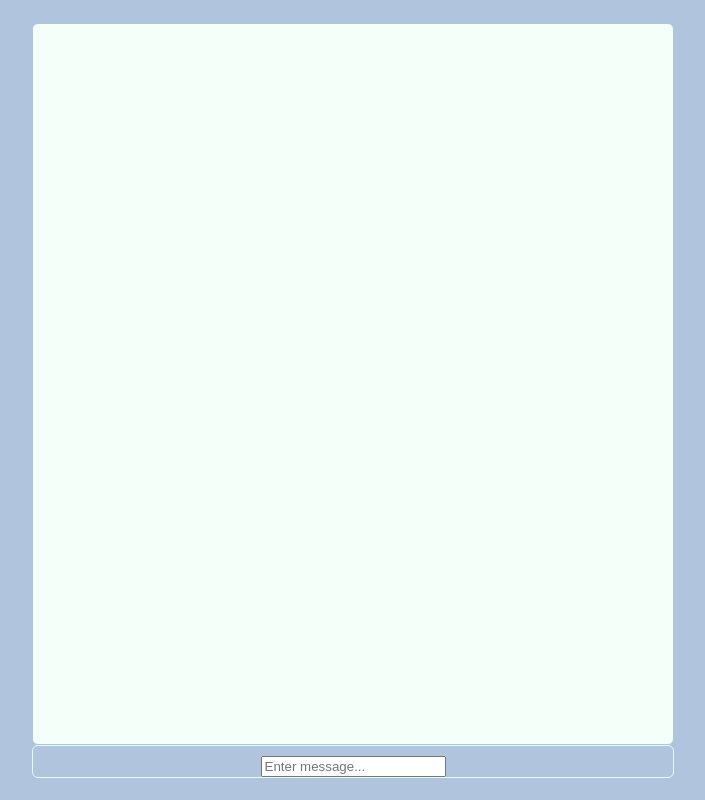
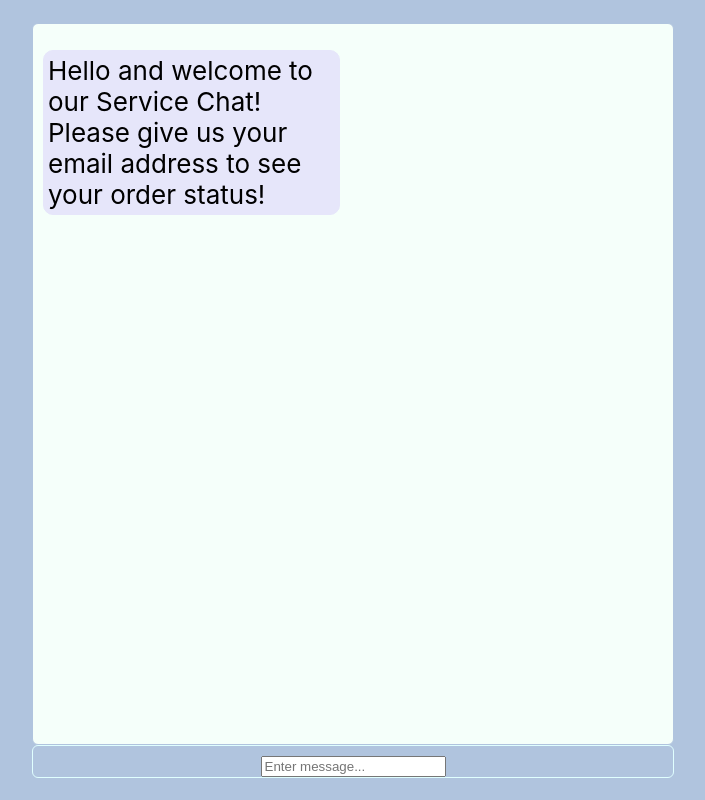
Before and after one commit to fracado/service-chat-challenge, a React (Create React App) app: page / in a window 1280 px wide. Shown: the whole page, without its empty margins (287-992 px from the left). Built offline with nearby package versions, Linux system fonts and the light colour scheme.

Commit message:
added message(s)

```diff
--- a/src/components/app/App.css
+++ b/src/components/app/App.css
@@ -14,7 +14,7 @@
   align-items: center;
   justify-content: center;
   font-size: calc(10px + 2vmin);
-  color: white;
+  color: black;
 }
 
 .App-link {
@@ -35,3 +35,23 @@
   border: 1px solid lightcyan;
   border-radius: 6px;
 }
+
+.align-right {
+  text-align: right;
+  border: 1px solid lightblue;
+  border-radius: 10px;
+  background-color: lightblue;
+  margin: 8px 0px 0 44vw;
+  width: fit-content;
+  padding: 4px;
+}
+
+.align-left {
+  text-align: left;
+  border: 1px solid lavender;
+  border-radius: 10px;
+  background-color: lavender;
+  margin: 10px 26vw 0 10px;
+  width: fit-content;
+  padding: 4px;
+}
--- a/src/components/app/App.js
+++ b/src/components/app/App.js
@@ -4,11 +4,23 @@ import ChatContainer from '../chat/ChatContainer';
 import InputContainer from '../chat/InputContainer';
 
 export default class App extends Component {
+  constructor(props) {
+    super(props)
+
+    this.state = {
+      messages: [
+        { user: false,
+          text: "Hello and welcome to our Service Chat! Please give us your email address to see your order status!"},
+      ]
+    }
+  }
+
+
   render() {
     return (
       <div className="App">
       <header className="App-header">
-        <ChatContainer />
+        <ChatContainer messages={this.state.messages}/>
         <InputContainer />
       </header>
     </div>
--- a/src/components/chat/ChatContainer.js
+++ b/src/components/chat/ChatContainer.js
@@ -1,10 +1,22 @@
-import React, { Component } from 'react'
+import React, { Component } from 'react';
+import { Card, CardBody, CardText } from 'reactstrap';
 
 export default class ChatContainer extends Component {
+  constructor(props) {
+    super(props)
+  }
+
   render() {
     return (
       <div className="chatbox">
-
+        <Card>
+          <CardBody>
+            <CardText className="message">{this.props.messages.map(
+              message => <div className={message.user ? 'align-right' : 'align-left'}>{message.text}</div>
+            )}
+            </CardText>
+          </CardBody>
+        </Card>
       </div>
     )
   }
```
